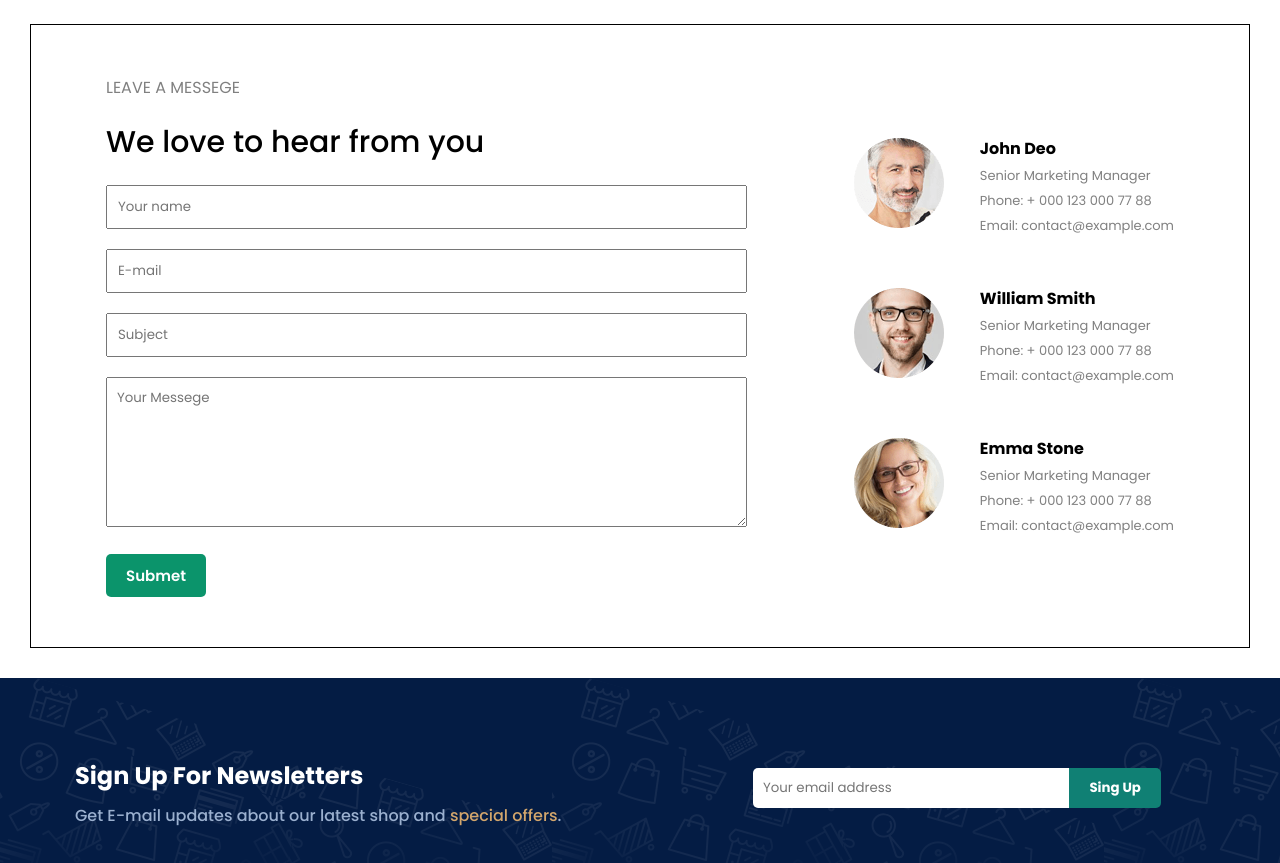
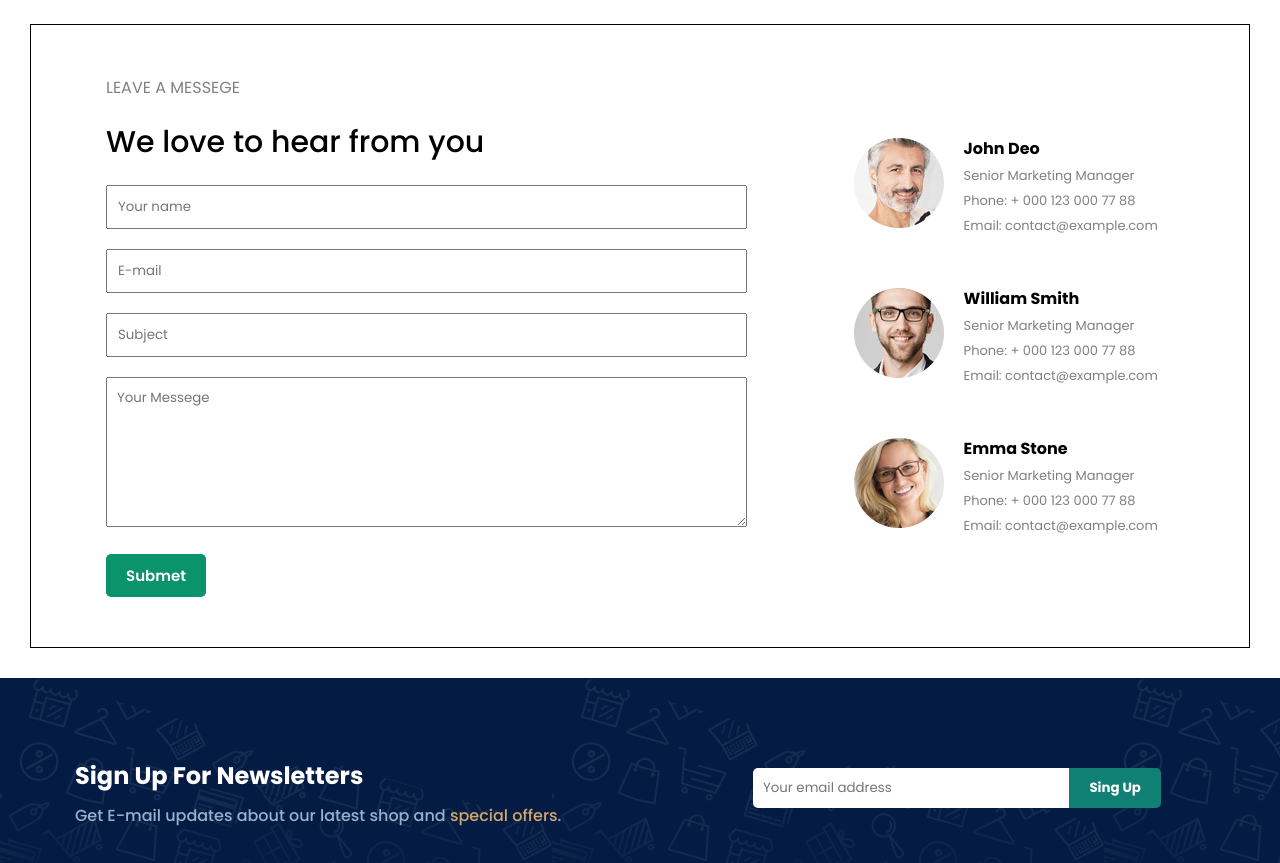
Before and after one commit to Abdessamad202/Build-and-Deploy-Ecommerce-Website, a plain HTML site: page contact.html in a window 1280 px wide. Shown: the part 960-1823 px from the top of the page. Drawn offline with nearby package versions, Linux system fonts and the light colour scheme.

Commit message:
Update style1.css

```diff
--- a/style1.css
+++ b/style1.css
@@ -434,7 +434,7 @@ section .switch .num3 {
 .form .container .div2 .ddiv2 .peaple  {
     display: flex;
     align-items: center;
-    justify-content: space-between;
+    gap: 20px;
 }
 .form .container .div2 .ddiv2 .peaple .nade .name {
     font-weight: bold;
```
